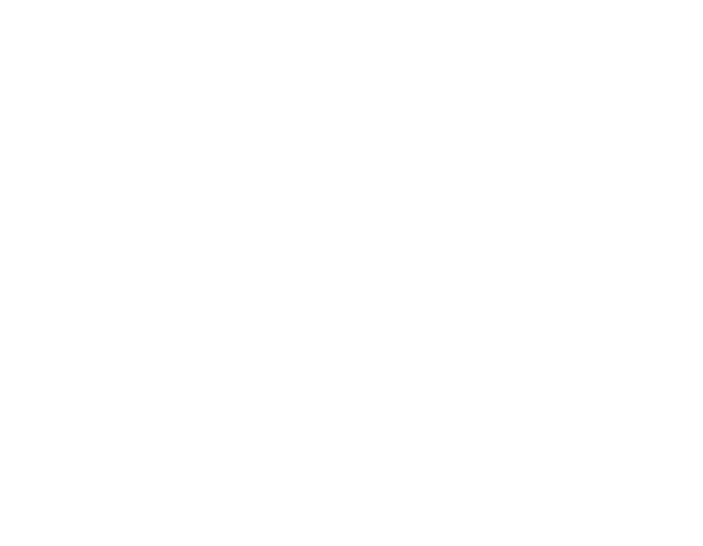
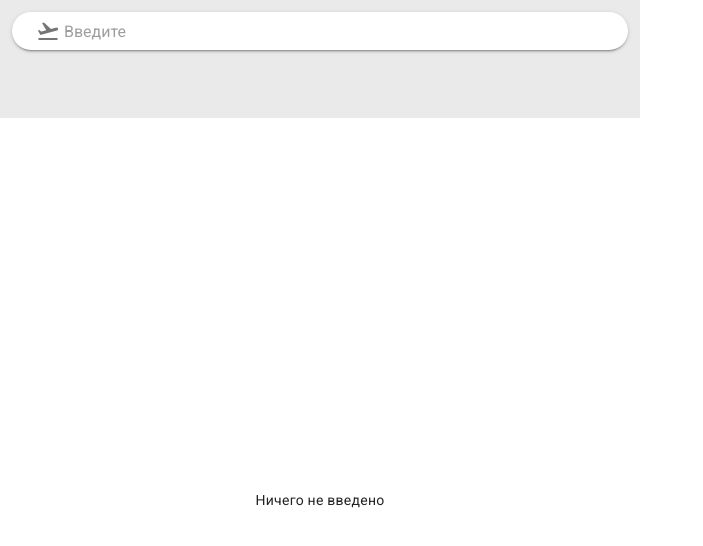
Before and after one commit to Katherine-dev/round-trip, a Vue app: page /routes in a window 1280 px wide. Shown: the top 546 px of the page, without its empty margins (0-703 px from the left). Built offline with nearby package versions, Linux system fonts and the light colour scheme.

Commit message:
feat: Add form for searching routes

```diff
--- /dev/null
+++ b/src/ui/views/NavigatorView.ts
@@ -0,0 +1,20 @@
+import { Component, Vue } from 'vue-property-decorator';
+
+@Component
+export default class NavigatorView extends Vue {
+  private text = '';
+
+  private isLoading = false;
+
+  private searchResult = false;
+
+  private isFilled = false;
+
+  takeInput(text: string): void {
+    if (text !== '') {
+      this.isFilled = true;
+    } else {
+      this.isFilled = false;
+    }
+  }
+}
--- /dev/null
+++ b/src/ui/views/NavigatorView.vue
@@ -0,0 +1,66 @@
+<template>
+  <v-container
+    fluid
+    fill-height
+    pt-0
+  >
+    <v-row style="height: 100%">
+      <v-col class="pa-0">
+        <v-sheet
+          style="height: 15%"
+          min-width="100%"
+          color="#eaeaea"
+        >
+          <v-col>
+            <v-text-field
+              v-model="text"
+              placeholder="Введите"
+              rounded
+              dense
+              solo
+              prepend-inner-icon="mdi-airplane-takeoff"
+              @input="takeInput(text)"
+            />
+          </v-col>
+        </v-sheet>
+        <v-row
+          style="height: 100%"
+          align="center"
+          justify="center"
+        >
+          <v-col align="center">
+            <span
+              v-if="!isFilled"
+              class="body-2 mx-auto"
+            >
+              Ничего не введено
+            </span>
+            <v-progress-circular
+              v-else-if="isLoading"
+              class="mx-auto"
+              indeterminate
+              color="primary"
+            />
+            <span
+              v-else-if="!searchResult"
+              class="body-2 mx-auto"
+            >
+              Ничего не найдено
+            </span>
+            <span
+              v-else-if="searchResult"
+              class="body-2 mx-auto"
+            >
+              Здесь результаты
+            </span>
+          </v-col>
+        </v-row>
+      </v-col>
+    </v-row>
+  </v-container>
+</template>
+
+<style scoped>
+</style>
+
+<script src="./NavigatorView" lang="ts" />
--- a/src/ui/views/RoutesView.ts
+++ b/src/ui/views/RoutesView.ts
@@ -1,4 +1,9 @@
 import { Component, Vue } from 'vue-property-decorator';
+import NavigatorView from './NavigatorView.vue';
 
-@Component
+@Component({
+  components: {
+    NavigatorView,
+  },
+})
 export default class RoutesView extends Vue {}
--- a/src/ui/views/RoutesView.vue
+++ b/src/ui/views/RoutesView.vue
@@ -1,14 +1,14 @@
 <template>
   <v-container
     fluid
-    class="routes-container"
+    class="routes-container pa-0"
   >
     <v-row
       no-gutters
       class="routes-container__columns"
     >
       <v-col class="overflow-hidden">
-        <!-- TODO: NavigatorView -->
+        <navigator-view />
       </v-col>
       <v-col class="overflow-hidden">
         <!-- TODO: MapView -->
```
Also changed, not shown: 1 other file (tests, documents, lock files or other folders).
